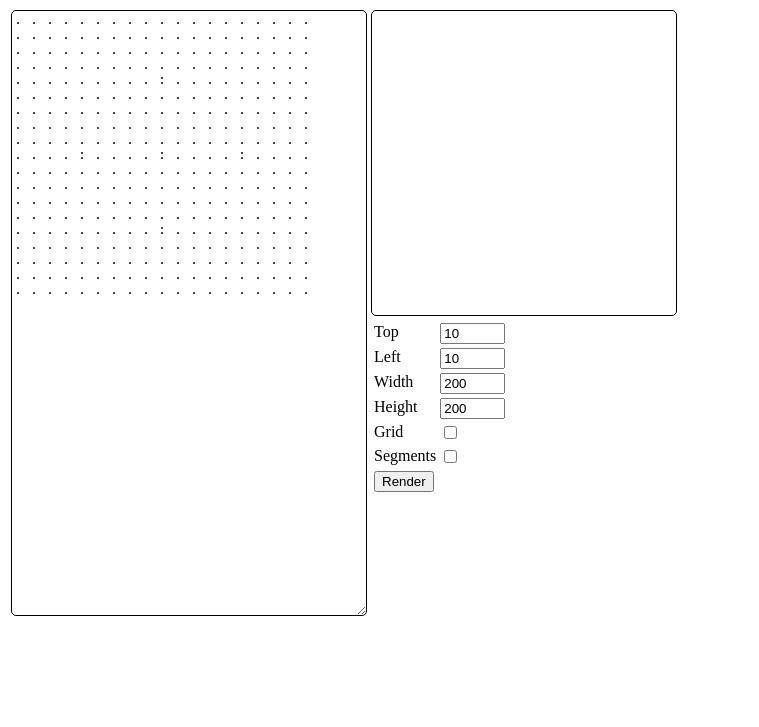
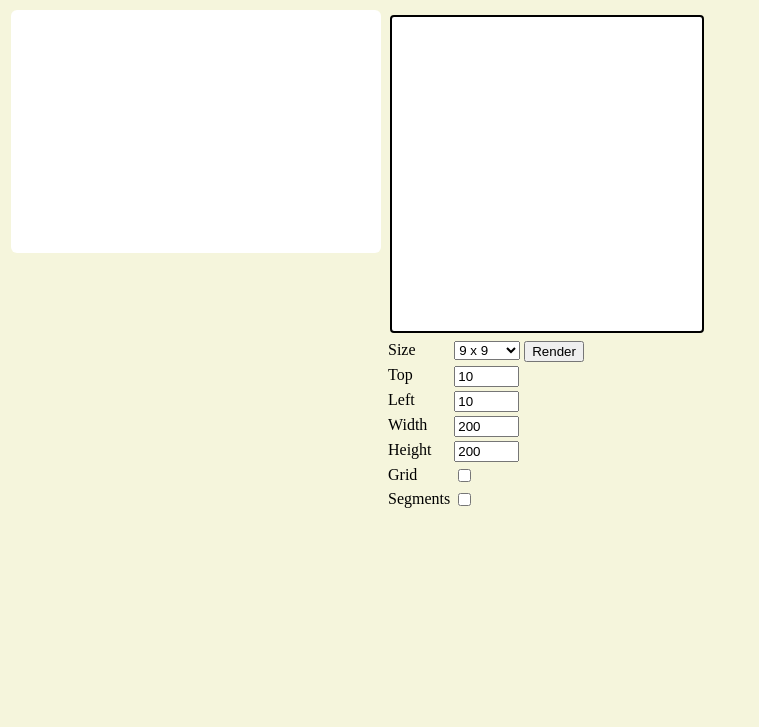
Before and after one commit to qqnluaq/asciicon, a plain HTML site: page index.html in a window 1280 px wide. Shown: the part 73-800 px from the top of the page, without its empty margins (0-759 px from the left). Drawn offline with nearby package versions, Linux system fonts and the light colour scheme.

Commit message:
improve page, configure sizes, split grid and path editors

```diff
--- a/ascii-icon.js
+++ b/ascii-icon.js
@@ -59,9 +59,8 @@ CanvasRenderingContext2D.prototype.drawIcon = function ( icon, option ) {
 
 
     for ( ; i < lines.length; i++ ) {
-        points = lines[ i ].trim().split( /\s+/ );
-        if ( points.length == 1 && !points[ 0 ] ) {
-            rows = i;
+        var points = lines[ i ].trim().split( /\s*/ );
+        if ( points.length == 0 || (points.length == 1 && !points[ 0 ]) ) {
             break;
         }
 
@@ -87,6 +86,7 @@ CanvasRenderingContext2D.prototype.drawIcon = function ( icon, option ) {
             }
         }
     }
+    rows = i;
 
     if ( !width ) width = cols;
     if ( !height ) height = rows;
@@ -203,10 +203,12 @@ CanvasRenderingContext2D.prototype.drawIcon = function ( icon, option ) {
         for ( var sid in segment ) {
             var s = segment[ sid ];
 
-            ctx.beginPath();
-            ctx.styleMethod.debugSegments.call( ctx )
-            ctx.segmentMethod[ s.method ].call( ctx, transform( s.vertices, cellCenter ) );
-            ctx.stroke();
+            for ( var l = 0; l < 2; l++ ) {
+                ctx.beginPath();
+                ctx.styleMethod.debugSegments.call( ctx, l )
+                ctx.segmentMethod[ s.method ].call( ctx, transform( s.vertices, cellCenter ) );
+                ctx.stroke();
+            }
         }
     }
 
@@ -326,10 +328,18 @@ CanvasRenderingContext2D.prototype.pathMethod = {
         white: colourStyle( 'white' ),
         gray:  colourStyle( 'gray' ),
         red:  colourStyle( 'red' ),
-        debugSegments: function () {
+        debugSegments: function ( layer ) {
             this.lineWidth = 2;
-            this.setLineDash( [ 2, 2 ] );
-            this.strokeStyle = 'black';
+            this.lineCap = 'butt';
+            this.lineJoin = 'bevel';
+            if ( layer == 0 ) {
+                this.setLineDash( [] );
+                this.strokeStyle = 'white';
+            }
+            else if ( layer == 1 ) {
+                this.setLineDash( [ 4, 4 ] );
+                this.strokeStyle = 'black';
+            }
         }
     };
 
--- /dev/null
+++ b/default.css
@@ -0,0 +1,45 @@
+body {
+    background-color: beige;
+}
+
+#paper {
+    background-color: white;
+    padding: 10px;
+    border-radius: 6px;
+}
+
+#iconFrame {
+    background-color: white;
+    padding: 5px;
+    border: 2px solid black;
+    border-radius: 4px;
+    margin: 5px;
+}
+
+#icon {
+    width: 300px;
+    height: 300px;
+}
+
+textarea {
+    border: 0;
+    padding: 0;
+    margin: 0;
+    width: 350px;
+}
+
+td {
+    vertical-align: top;
+}
+
+#vertices {
+    height: 350px;
+    letter-spacing: 0.5em;
+    resize: none;
+    overflow: hidden;
+}
+
+#segments {
+    height: 200px;
+    resize: none;
+}
--- a/index.html
+++ b/index.html
@@ -1,65 +1,43 @@
 <!DOCTYPE html>
 
-<title>ASCII Icon</title>
+<title>ASCIIcon</title>
 
 <meta charset="utf-8"></meta>
-
-<style>
-    #icontext {
-        width: 350px;
-        height: 600px;
-        border: 1px solid black;
-        padding: 2px;
-        border-radius: 5px;
-    }
-    #icon {
-        width: 300px;
-        height: 300px;
-        border: 1px solid black;
-        padding: 2px;
-        border-radius: 5px;
-    }
-    td {
-        vertical-align: top;
-    }
-</style>
+<link type="text/css" href="default.css" rel="stylesheet"></link>
 
 <header>
-    <h1>ASCII Icon</h1>
+    <h1>ASCIIcon</h1>
 </header>
 
 <article>
-    <table>
+    <table width="1%">
         <tr>
-            <td>
-                <textarea id="icontext">
-. . . . . . . . . . . . . . . . . . .
-. . . . . . . . . . . . . . . . . . .
-. . . . . . . . . . . . . . . . . . .
-. . . . . . . . . . . . . . . . . . .
-. . . . . . . . . : . . . . . . . . .
-. . . . . . . . . . . . . . . . . . .
-. . . . . . . . . . . . . . . . . . .
-. . . . . . . . . . . . . . . . . . .
-. . . . . . . . . . . . . . . . . . .
-. . . . : . . . . : . . . . : . . . .
-. . . . . . . . . . . . . . . . . . .
-. . . . . . . . . . . . . . . . . . .
-. . . . . . . . . . . . . . . . . . .
-. . . . . . . . . . . . . . . . . . .
-. . . . . . . . . : . . . . . . . . .
-. . . . . . . . . . . . . . . . . . .
-. . . . . . . . . . . . . . . . . . .
-. . . . . . . . . . . . . . . . . . .
-. . . . . . . . . . . . . . . . . . .
-                </textarea>
+            <td width="1%">
+                <div id="paper">
+                    <textarea id="vertices"></textarea>
+                    <textarea id="segments"></textarea>
+                </div>
             </td>
-            <td>
-                <canvas id="icon" width="300" height="300">
-                </canvas>
-                <br/>
+            <td width="1%">
+                <div id="iconFrame">
+                    <canvas id="icon" width="300" height="300"></canvas>
+                </div>
                 <table>
                     <tr>
+                        <td><label for="gridSize">Size</label></td>
+                        <td>
+                        <select id="gridSize" onchange="changeSize()">
+                             <option value="9,5">9 x 9</option>
+                             <option value="11,3">11 x 11</option>
+                             <option value="15,4">15 x 15</option>
+                             <option value="19,5">19 x 19</option>
+                             <option value="23,4">23 x 23</option>
+                        <select>
+                        </td>
+                        <td colspan="3">
+                            <input type="button" onclick="drawicon()" value="Render">
+                        </td>
+                    </tr><tr>
                         <td><label for="iconTop">Top</label></td>
                         <td><input id="iconTop" type="text" value="10" size="5"></td>
                     </tr><tr>
@@ -77,10 +55,6 @@
                     </tr><tr>
                         <td><label for="debugSegments">Segments</label></td>
                         <td><input id="debugSegments" type="checkbox"></td>
-                    </tr><tr>
-                        <td colspan="3">
-                            <input type="button" onclick="drawicon()" value="Render">
-                        </td>
                     </tr>
                 </table>
             </td>
@@ -90,22 +64,70 @@
 
 <script src="ascii-icon.js"></script>
 
+<script
+    src="https://code.jquery.com/jquery-3.0.0.js"
+    integrity="sha256-jrPLZ+8vDxt2FnE1zvZXCkCcebI/C8Dt5xyaQBjxQIo="
+    crossorigin="anonymous"
+></script>
+
 <script>
+
+$( function() {
+    $( '#vertices' )
+        .keyup( function( ev ) {
+            console.log( ev.keyCode )
+        } )
+
+    adjustHeight()
+} )
+
 function drawicon() {
-    var canvas = document.getElementById('icon');
+    var canvas = $( '#icon' ).get( 0 );
     var ctx = canvas.getContext('2d');
 
     ctx.clearRect( 0, 0, canvas.width, canvas.height )
 
-    var text = document.getElementById('icontext').value;
+    var text = $( '#vertices' ).val() + '\n\n' + $( '#segments' ).val();
     // console.log( text);
     ctx.drawIcon( text, {
-        left:     Number( document.getElementById('iconLeft').value ),
-        top:      Number( document.getElementById('iconTop').value ),
-        width:    Number( document.getElementById('iconWidth').value ),
-        height:   Number( document.getElementById('iconHeight').value ),
-        grid:     document.getElementById('debugGrid').checked,
-        segments: document.getElementById('debugSegments').checked,
+        left:     Number( $( '#iconLeft' ).val() ),
+        top:      Number( $( '#iconTop' ).val() ),
+        width:    Number( $( '#iconWidth' ).val() ),
+        height:   Number( $( '#iconHeight' ).val() ),
+        grid:     $( '#debugGrid' ).prop( 'checked' ),
+        segments: $( '#debugSegments' ).prop( 'checked' ),
     } )
 }
+
+function changeSize() {
+    var gridSize = $( '#gridSize' ).val().split( /,/ );
+    var size = gridSize[ 0 ],
+        mod = gridSize[ 1 ];
+
+    var icon = [];
+    for ( var r = 0; r < size; r++ ) {
+        var row = '';
+        for ( var c = 0; c < size; c++ )
+            row = row + ( ((c + 1) % mod == 0) && ((r + 1) % mod == 0) ? ':' : '.');
+        icon.push( row );
+    }
+
+    $( '#vertices' )
+        .val( icon.join( '\n' ) )
+        .attr( 'rows', size )
+        .attr( 'cols', size )
+
+    adjustHeight();
+}
+
+function adjustHeight() {
+    var h = $( '#vertices' )
+        .height( '5px' )
+        .get( 0 ).scrollHeight;
+
+    $( '#vertices' )
+        .height( h + 'px' )
+}
+
+
 </script>
```
